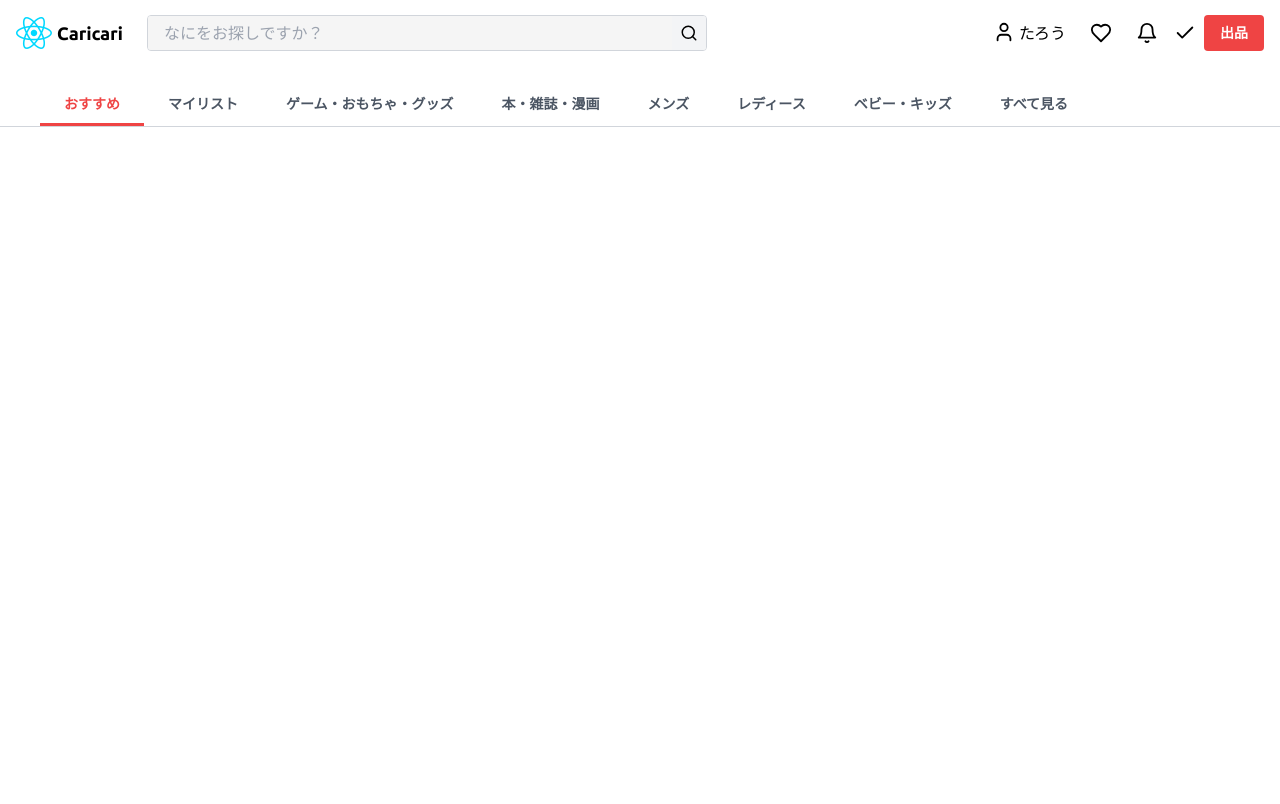
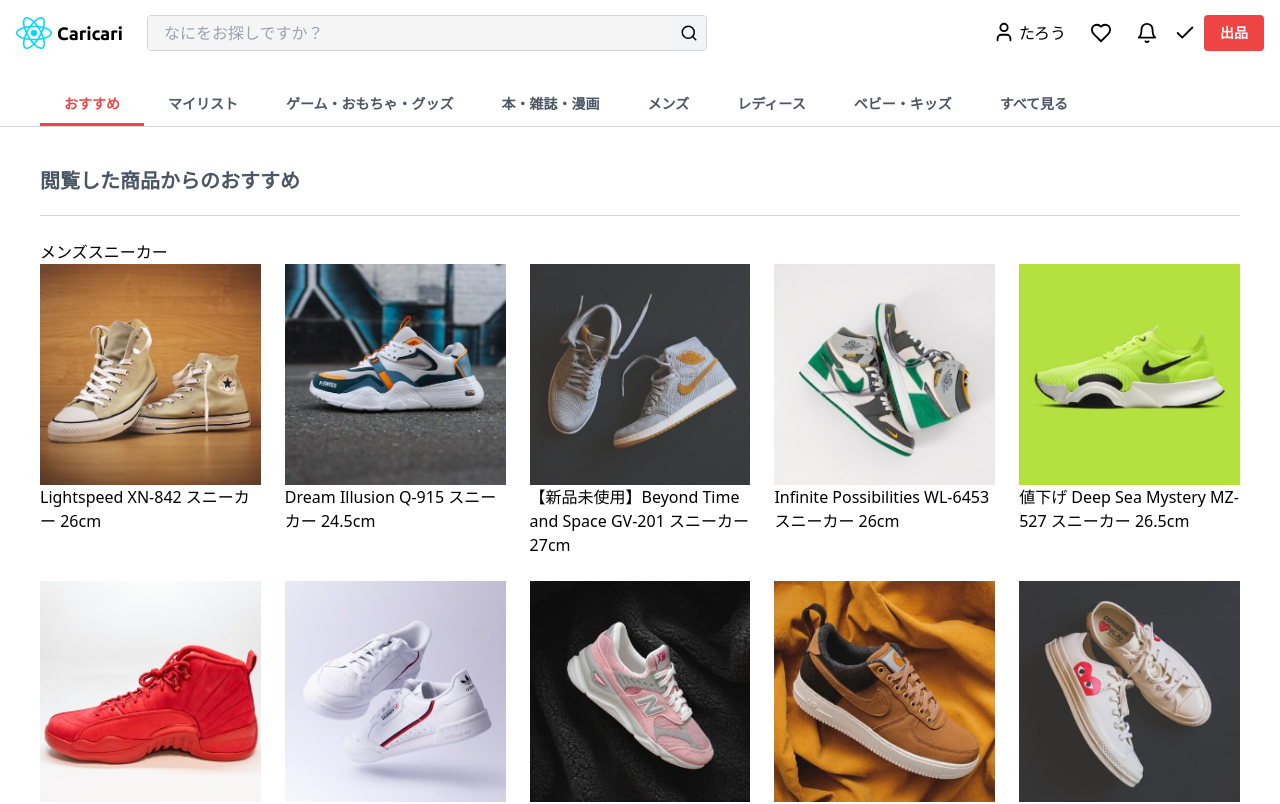
Before and after one commit to stray-code/zenn-mercari-clone, a React (Vite) app: page / in a window 1280 px wide. Shown: the top 804 px of the page. Built offline with nearby package versions, Linux system fonts and the light colour scheme.

Commit message:
商品の大まかなレイアウトを作成

```diff
--- a/src/App.tsx
+++ b/src/App.tsx
@@ -1,5 +1,7 @@
 import { PageFooter, PageHeader, PageNavigation } from './layouts';
-import { Categories } from './components';
+import { Categories, Products } from './components';
+
+import { sneakersProductsMaster } from './data';
 
 export default function App() {
   return (
@@ -8,7 +10,12 @@
         <PageHeader />
         <Categories />
       </div>
-      <div className="min-h-screen"></div>
+      <main className="container mx-auto max-w-screen-xl p-5 lg:p-10">
+        <h2 className="pb-5 text-lg font-bold text-secondary-text lg:text-xl">
+          閲覧した商品からのおすすめ
+        </h2>
+        <Products productsMaster={sneakersProductsMaster} />
+      </main>
       <PageFooter />
       <PageNavigation />
     </div>
--- /dev/null
+++ b/src/components/Products.tsx
@@ -0,0 +1,28 @@
+import { ProductsMaster } from '../types';
+
+type Props = {
+  productsMaster: ProductsMaster;
+};
+
+export const Products = ({ productsMaster }: Props) => {
+  return (
+    <section className="space-y-6 border-t border-secondary-border py-6">
+      {productsMaster.keyword}
+      <ul
+        // ウィンドウの横幅によって列数を変える
+        className="grid grid-cols-[repeat(3,1fr)] gap-1 sm:grid-cols-[repeat(4,1fr)] lg:grid-cols-[repeat(5,1fr)] lg:gap-6"
+      >
+        {productsMaster.products.map((product) => (
+          <li
+            key={product.code}
+            // ウィンドウの横幅によって列数が変わるため、2行になるように表示する商品数を変える
+            className="hidden lg:[&:nth-child(-n+10)]:block [&:nth-child(-n+6)]:block sm:[&:nth-child(-n+8)]:block"
+          >
+            <img src={product.imageUrl} />
+            {product.name}
+          </li>
+        ))}
+      </ul>
+    </section>
+  );
+};
--- a/src/components/index.ts
+++ b/src/components/index.ts
@@ -1 +1,2 @@
 export * from './Categories';
+export * from './Products';
```
